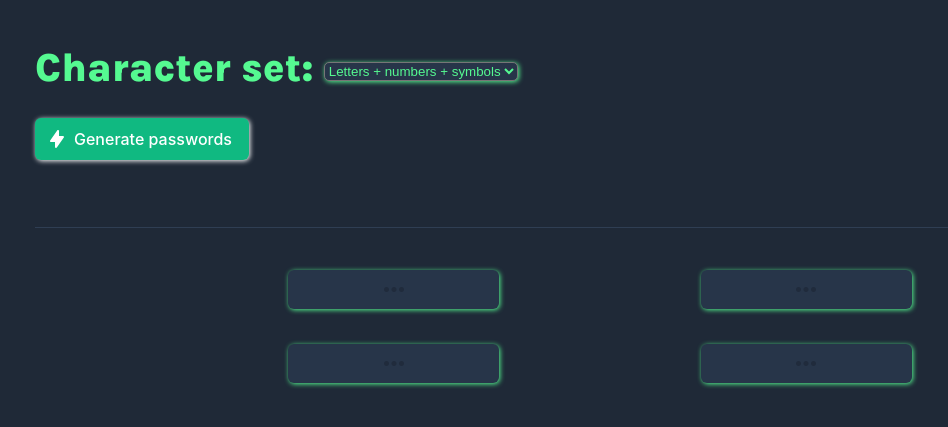
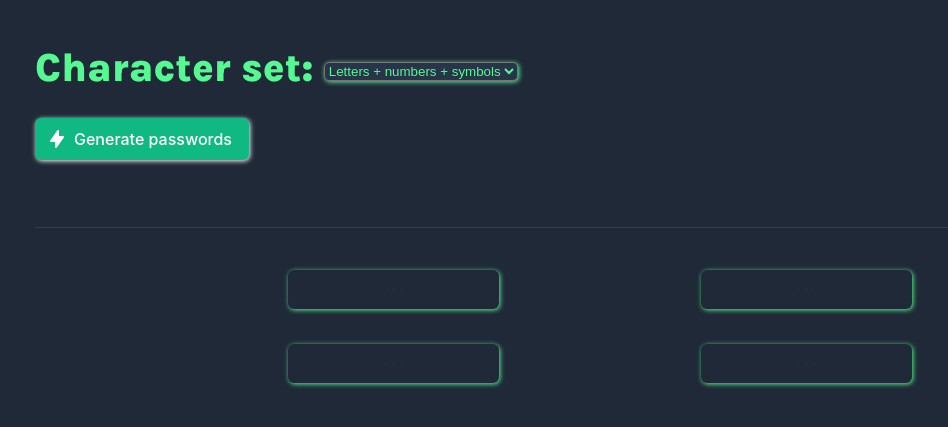
Before and after one commit to subjecthotel0-droid/Random-Password-Generator, a plain HTML site: page index.html in a window 1280 px wide. Shown: the part 249-676 px from the top of the page, without its empty margins (17-965 px from the left). Drawn offline with Linux system fonts and the light colour scheme; a web font is replaced by a local one.

Commit message:
fix attempt n=6...

```diff
--- a/index.css
+++ b/index.css
@@ -7,6 +7,11 @@ body{
     font-size: 40px;
     line-height: 40px;
     letter-spacing: -2.5%;
+}
+
+div{
+    color :#1F2937;
+    background-color: #1F2937;
 }
 
 h1{
```
